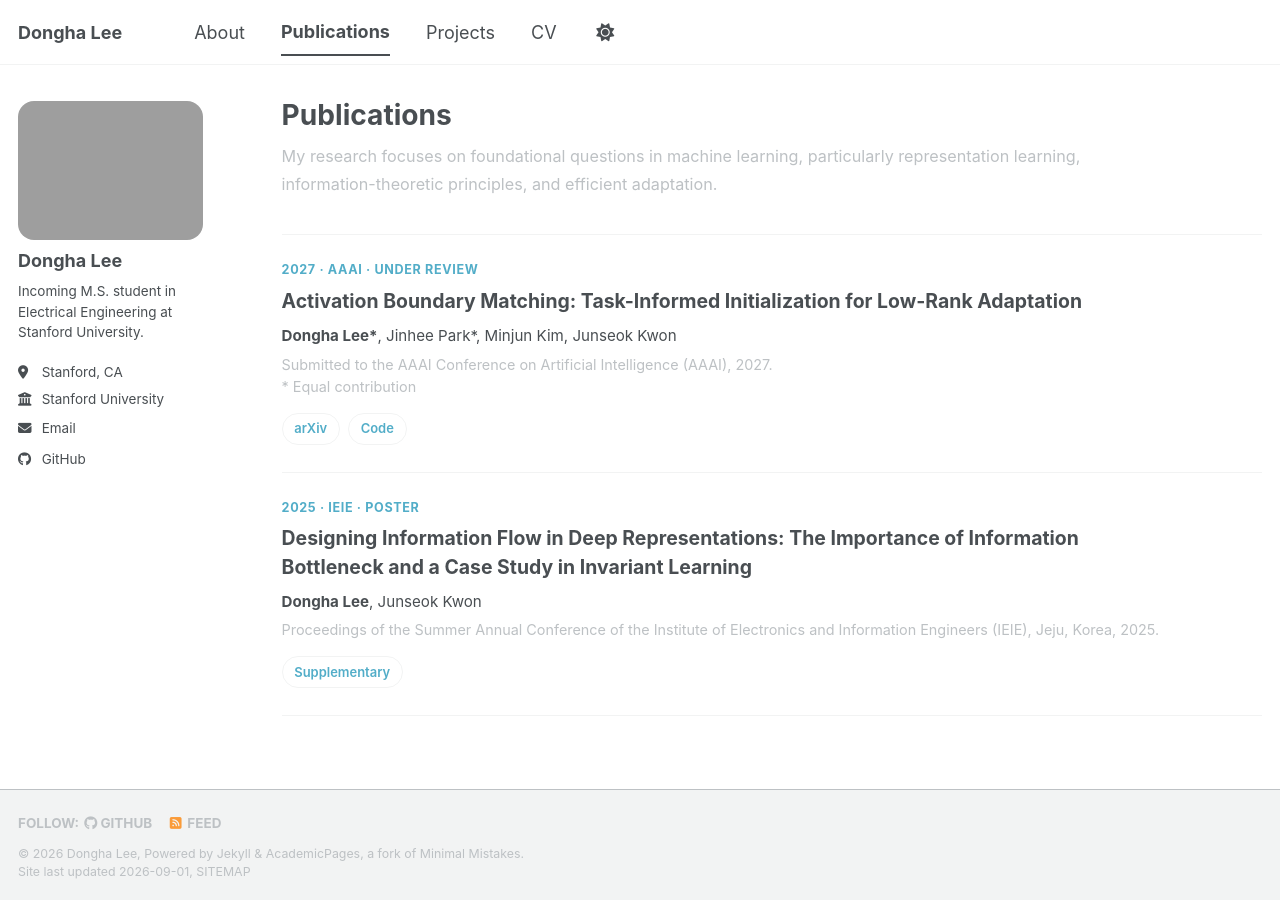
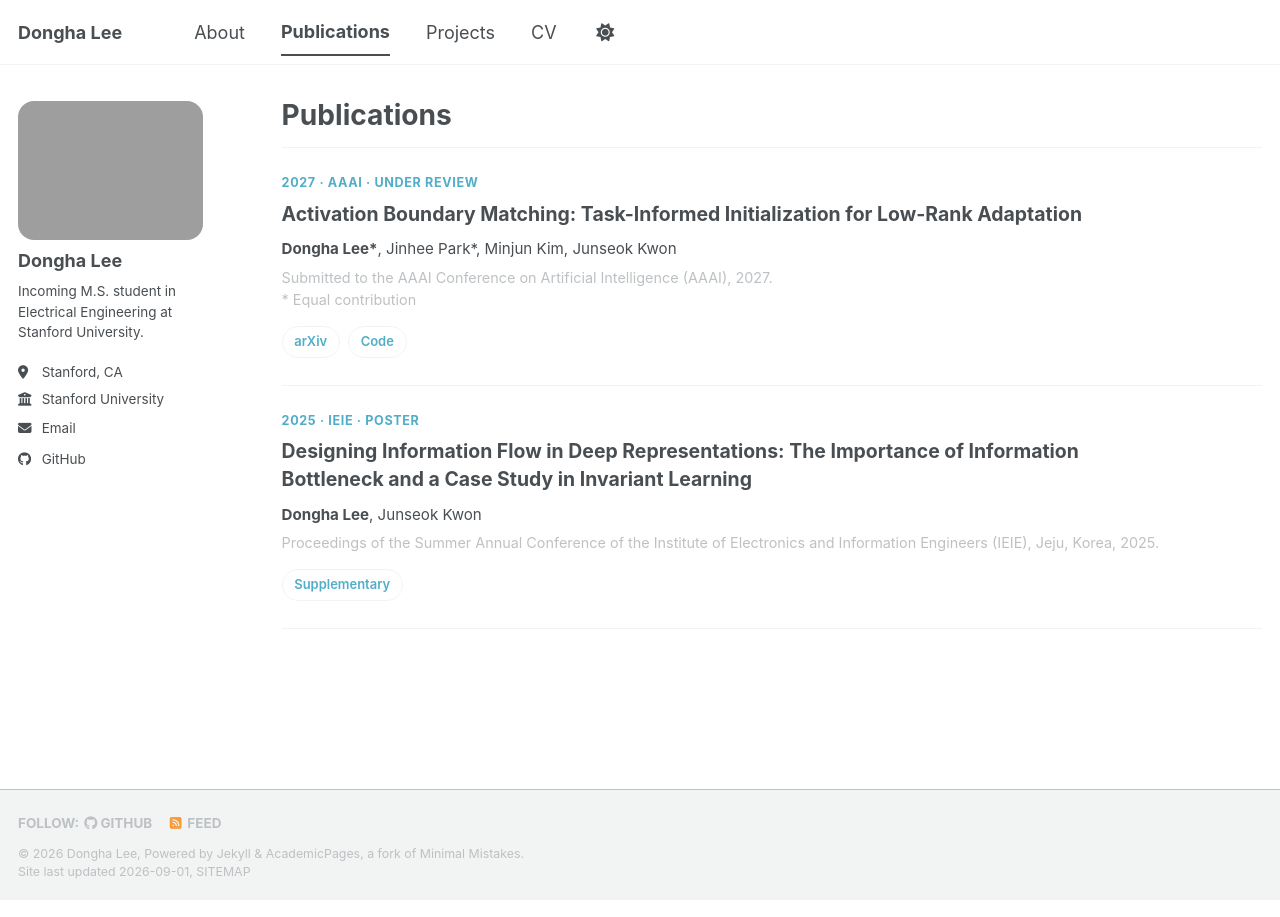
Before and after one commit to lee-research/lee-research.github.io, a Jekyll site: the page built from _pages/publications.html, in a window 1280 px wide. Built offline with Jekyll 4.4.1, drawn with Linux system fonts in a browser that asks for light colours; a script bundle is joined from its source files by our own code; library files that are not in the unit come from our copies.

Commit message:
Update publications.html

```diff
--- a/_pages/publications.html
+++ b/_pages/publications.html
@@ -4,14 +4,6 @@ title: "Publications"
 permalink: /publications/
 author_profile: true
 ---
-
-<div class="pub-intro">
-  <p>
-    My research focuses on foundational questions in machine learning,
-    particularly representation learning, information-theoretic principles,
-    and efficient adaptation.
-  </p>
-</div>
 
 <div class="publication-list">
 
```
